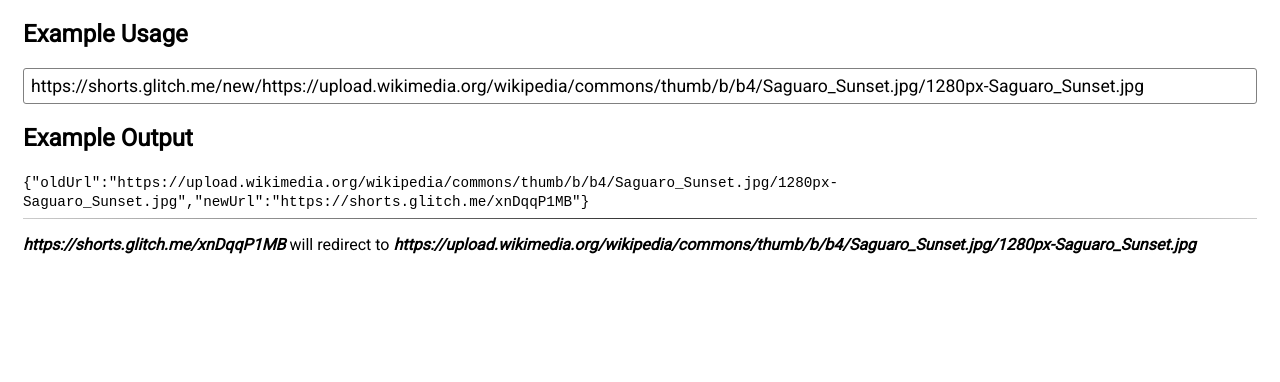
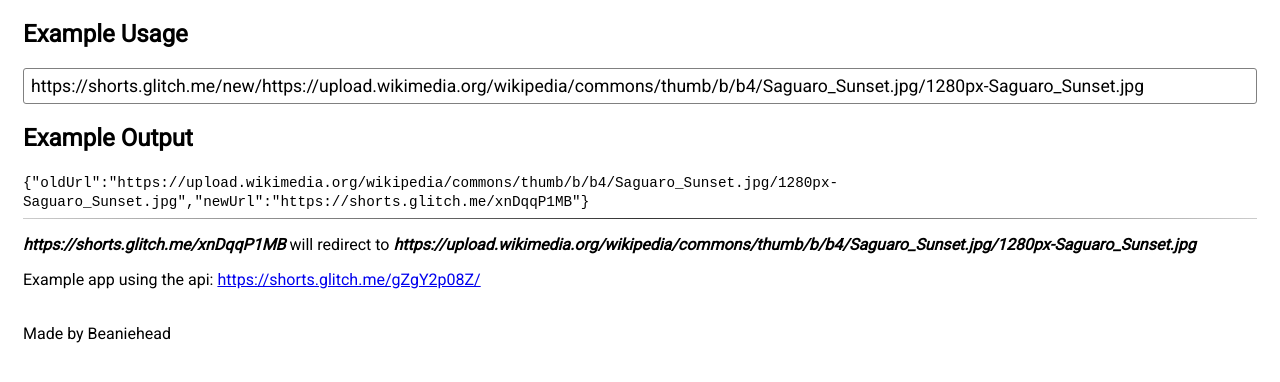
Before and after one commit to beaniehead/url-shortener, a website: page views/index.html in a window 1280 px wide. Shown: the part 96-478 px from the top of the page. Drawn offline with Linux system fonts and the light colour scheme.

Commit message:
🏇🎓 Checkpoint views/index.html:576250/147

```diff
--- a/views/index.html
+++ b/views/index.html
@@ -20,6 +20,13 @@
       <h2>Example Output</h2><code>{"oldUrl":"https://upload.wikimedia.org/wikipedia/commons/thumb/b/b4/Saguaro_Sunset.jpg/1280px-Saguaro_Sunset.jpg","newUrl":"https://shorts.glitch.me/xnDqqP1MB"}</code>
       <hr>
       <p><em><strong>https://shorts.glitch.me/xnDqqP1MB</strong></em> will redirect to <em><strong>https://upload.wikimedia.org/wikipedia/commons/thumb/b/b4/Saguaro_Sunset.jpg/1280px-Saguaro_Sunset.jpg</strong></em></p>
+    <p>
+      Example app using the api: <a href="https://shorts.glitch.me/gZgY2p08Z" target="_blank">https://shorts.glitch.me/gZgY2p08Z/</a>
+      </p>
+      <p>
+        <br/>
+        Made by Beaniehead
+      </p>
     </div>
   </div>
 </body>
```
